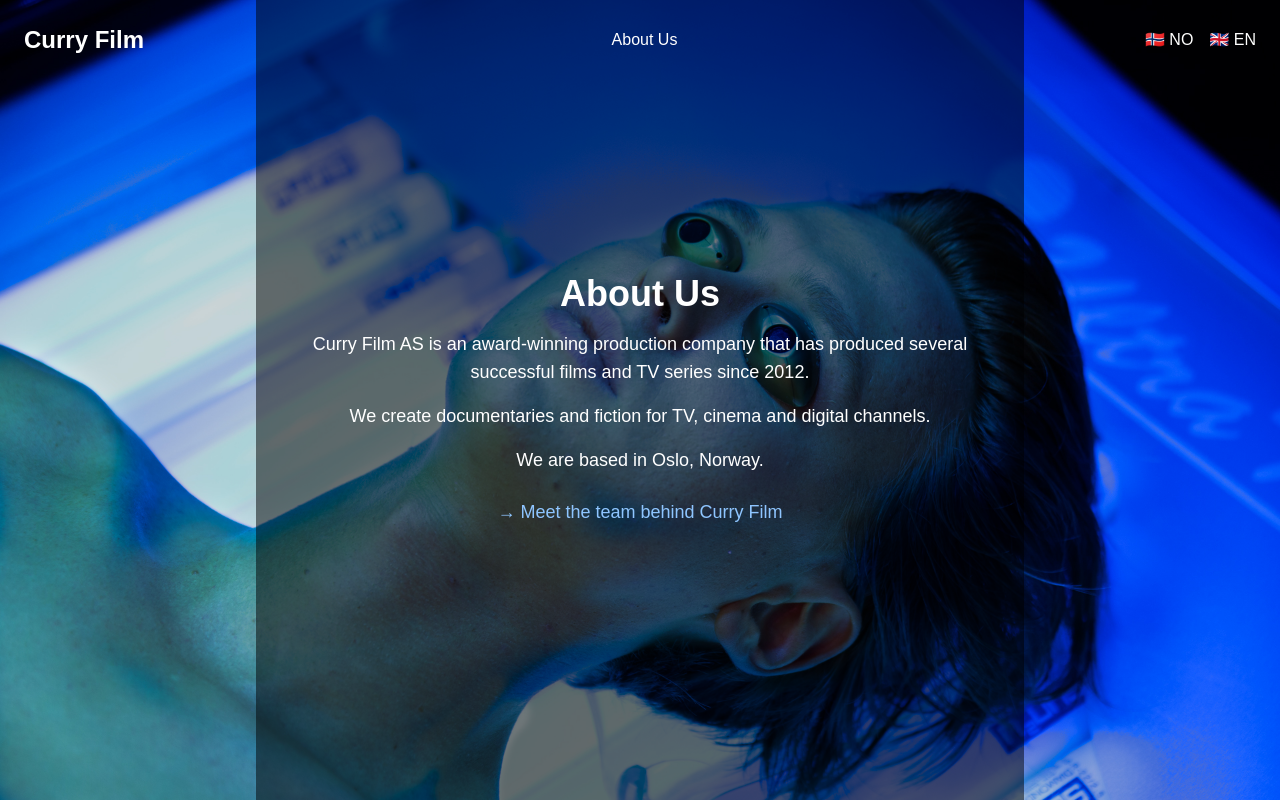
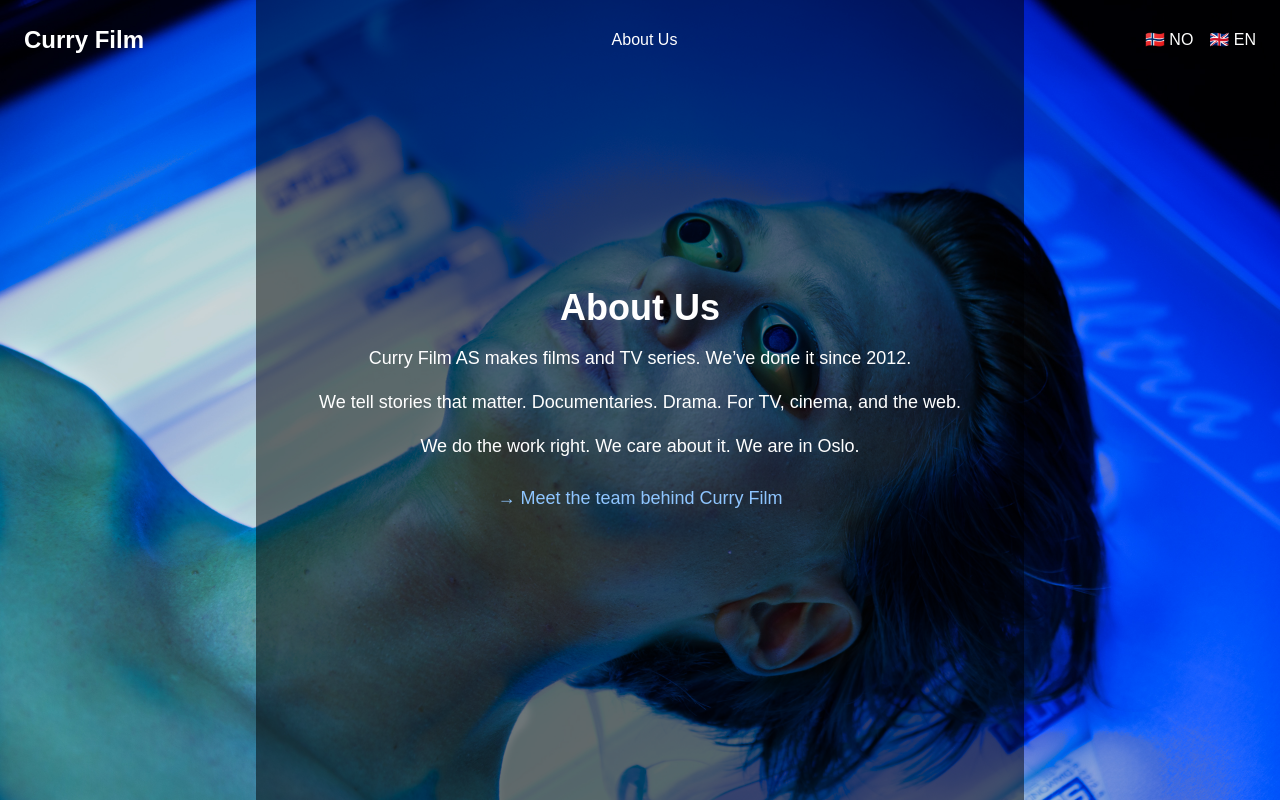
Before and after one commit to ulrikimtiaz/curryfilm-website, a Next.js app: page /en/about in a window 1280 px wide. Built offline with nearby package versions, Linux system fonts and the light colour scheme.

Commit message:
Oppdatert tekstene i Hemingway-stil

```diff
--- a/app/en/about/page.tsx
+++ b/app/en/about/page.tsx
@@ -21,14 +21,13 @@ export default function About() {
         <div className="absolute inset-0 flex flex-col items-center justify-center bg-black/50 text-white text-center px-4 py-10 max-w-3xl mx-auto h-full overflow-y-auto">
           <h1 className="text-4xl font-bold">About Us</h1>
           <p className="text-lg mt-4">
-            Curry Film AS is an award-winning production company that has
-            produced several successful films and TV series since 2012.
+          Curry Film AS makes films and TV series. We’ve done it since 2012.
           </p>
           <p className="text-lg mt-4">
-          We create documentaries and fiction for TV, cinema and digital channels.
+          We tell stories that matter. Documentaries. Drama. For TV, cinema, and the web.
           </p>
           <p className="text-lg mt-4">
-          We are based in Oslo, Norway.
+          We do the work right. We care about it. We are in Oslo.
           </p>
 
           {/* 🔥 Link to "Our Team" Page */}
--- a/app/no/about/page.tsx
+++ b/app/no/about/page.tsx
@@ -21,14 +21,13 @@ export default function About() {
         <div className="absolute inset-0 flex flex-col items-center justify-center bg-black/50 text-white text-center px-4 py-10 max-w-3xl mx-auto h-full overflow-y-auto">
           <h1 className="text-4xl font-bold">Om oss</h1>
           <p className="text-lg mt-4">
-            Curry Film AS har produsert filmer og TV-serier siden 2012.
-            Vårt fokus er kvalitet og engasjerende historier som berører publikum.
+          Curry Film AS lager filmer og TV-serier. Vi har gjort det siden 2012.
           </p>
           <p className="text-lg mt-4">
-            Vi skaper dokumentarer og dramaer for TV, kino og digitale kanaler.
+          Vi forteller historier som betyr noe. Dokumentarer. Drama. For TV, kino og nett.
           </p>
           <p className="text-lg mt-4">
-            Vi er basert i Oslo.
+          Vi gjør jobben skikkelig. Vi bryr oss om det. Vi er i Oslo.
           </p>
 
           {/* 🔥 Link til "Om folka våre" */}
```
